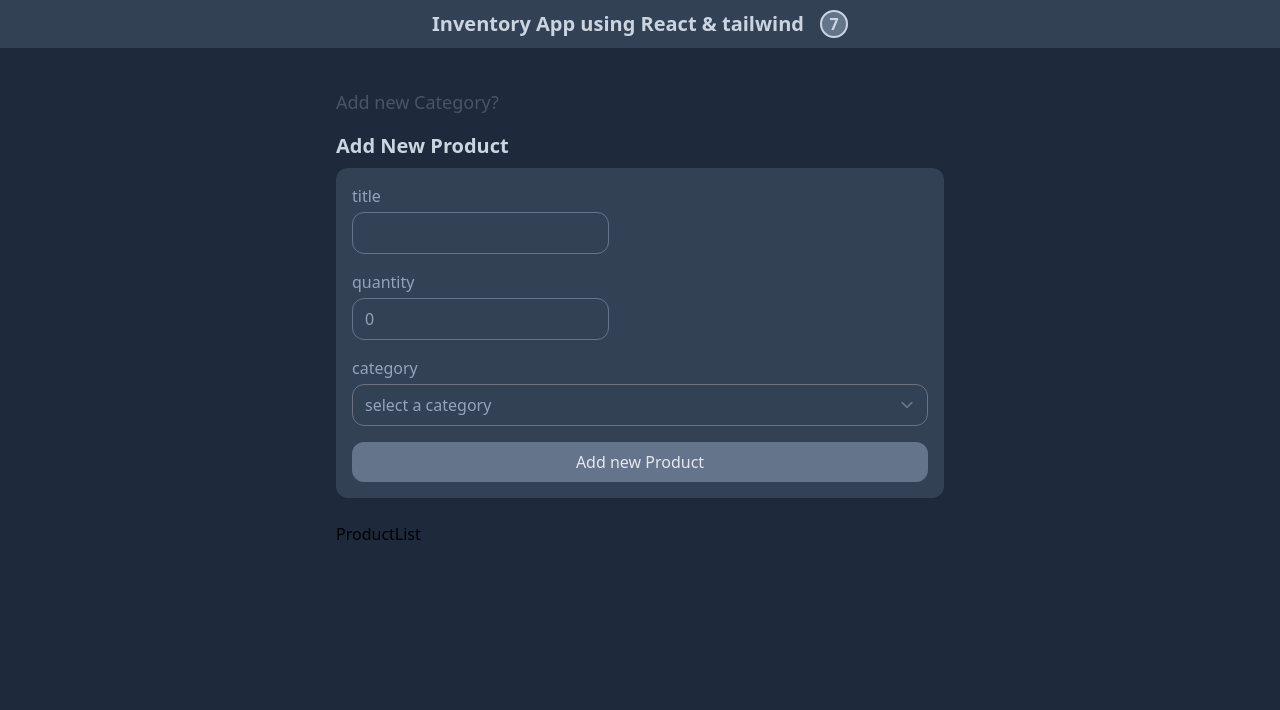
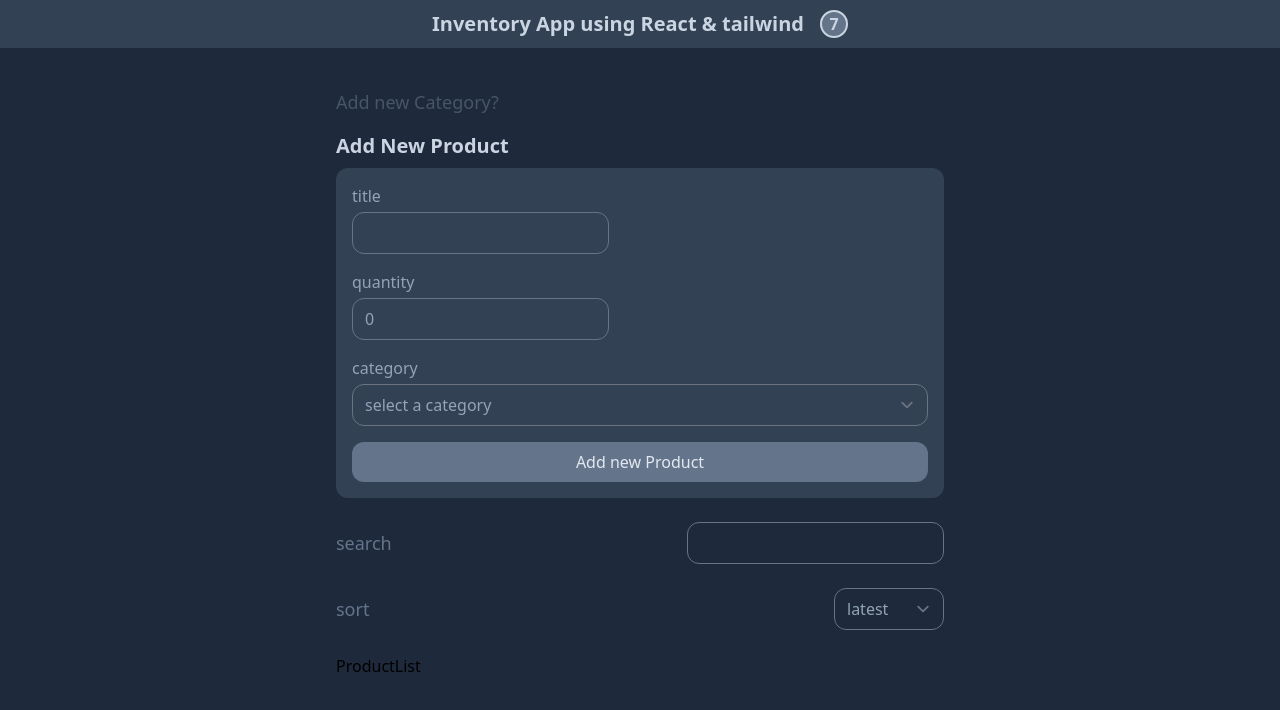
Before and after one commit to mehdias63/Payandore-React, a React (Vite) app: page / in a window 1280 px wide. Shown: the top 710 px of the page. Built offline with nearby package versions, Linux system fonts and the light colour scheme.

Commit message:
add filter

```diff
--- a/src/App.jsx
+++ b/src/App.jsx
@@ -1,12 +1,45 @@
 import Category from './components/Category'
+import Filter from './components/Filter'
 import Header from './components/Header'
 import ProductList from './components/ProductList'
 import Products from './components/Products'
-import { useState } from 'react'
+import { useState, useEffect } from 'react'
 
 function App() {
 	const [categories, setCategories] = useState([])
 	const [products, setProducts] = useState([])
+	const [filteredProducts, setFilteredProducts] = useState([])
+	const [sort, setSort] = useState('')
+	const [searchValue, setSearchValue] = useState('')
+
+	useEffect(() => {
+		let result = products
+		result = filterSearchTitle(result)
+		result = sortDate(result)
+		setFilteredProducts(result)
+	}, [products, sort, searchValue])
+
+	const searchHandler = e => {
+		setSearchValue(e.target.value.trim().toLowerCase())
+	}
+	const sortHandler = e => {
+		setSort(e.target.value)
+	}
+	const filterSearchTitle = array => {
+		return array.filter(p =>
+			p.title.toLowerCase().includes(searchValue),
+		)
+	}
+	const sortDate = array => {
+		let sortedProducts = [...array]
+		return sortedProducts.sort((a, b) => {
+			if (sort === 'latest') {
+				return new Date(a.createdAt) > new Date(b.createdAt) ? -1 : 1
+			} else if (sort === 'earliest') {
+				return new Date(a.createdAt) > new Date(b.createdAt) ? 1 : -1
+			}
+		})
+	}
 	return (
 		<div className="bg-slate-800 min-h-screen">
 			<Header />
@@ -20,7 +53,16 @@ function App() {
 					products={products}
 					setProducts={setProducts}
 				/>
-				<ProductList products={products} setProducts={setProducts} />
+				<Filter
+					searchValue={searchValue}
+					onSort={sortHandler}
+					onSearch={searchHandler}
+					sort={sort}
+				/>
+				<ProductList
+					products={filteredProducts}
+					setProducts={setProducts}
+				/>
 			</div>
 		</div>
 	)
--- /dev/null
+++ b/src/components/Filter.jsx
@@ -0,0 +1,52 @@
+function Filter({ onSort, sort, onSearch, searchValue }) {
+	return (
+		<div>
+			<div className="flex items-center justify-between mb-6">
+				<label
+					htmlFor="search-input"
+					className="text-slate-500 text-lg"
+				>
+					search
+				</label>
+				<input
+					type="text"
+					name="search-input"
+					id="search-input"
+					className="bg-transparent rounded-xl border border-slate-500 text-slate-400"
+					value={searchValue}
+					onChange={onSearch}
+				/>
+			</div>
+			<div className="flex items-center justify-between mb-6">
+				<label
+					htmlFor="sort-products"
+					className="text-slate-500 text-lg"
+				>
+					sort
+				</label>
+				<select
+					name="sort-products"
+					id="sort-products"
+					className="bg-transparent text-slate-400 rounded-xl"
+					value={sort}
+					onChange={onSort}
+				>
+					<option
+						className="bg-slate-500 text-slate-300"
+						value="latest"
+					>
+						latest
+					</option>
+					<option
+						className="bg-slate-500 text-slate-300"
+						value="earliest"
+					>
+						earliest
+					</option>
+				</select>
+			</div>
+		</div>
+	)
+}
+
+export default Filter
```
